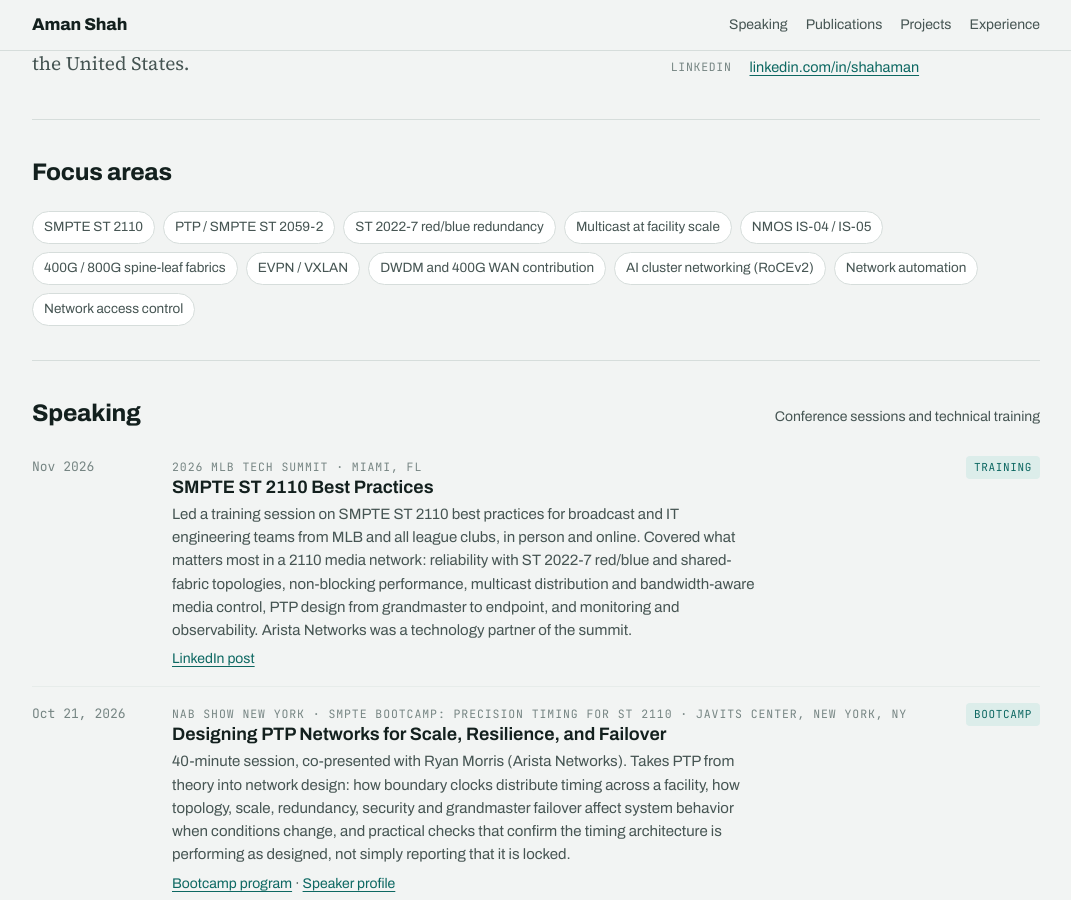
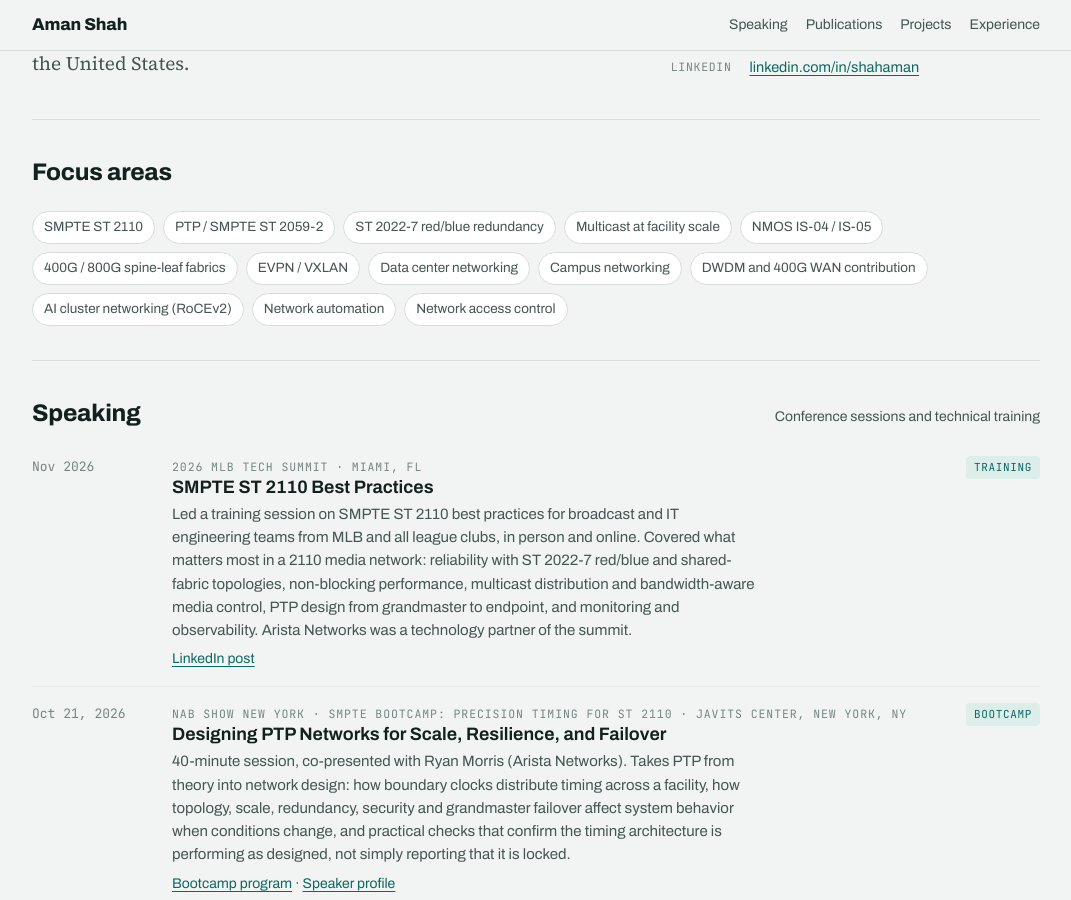
Before and after one commit to Amanshah91/amanshah91.github.io, a Jekyll site: the page built from index.html, in a window 1280 px wide and 900 px high, scrolled down 332 px. Shown: the whole window, without its empty margins (104-1175 px from the left). Built offline with Jekyll 4.4.1, drawn with Linux system fonts in a browser that asks for light colours.

Commit message:
Focus areas: add data center and campus networking
Co-Authored-By: Claude Opus 5.5 <noreply@anthropic.com>
Claude-Session: https://claude.ai/code/session_016ECpXB9SB4zXKomSvGvhZo

```diff
--- a/index.html
+++ b/index.html
@@ -33,6 +33,8 @@ layout: default
       <span>NMOS IS-04 / IS-05</span>
       <span>400G / 800G spine-leaf fabrics</span>
       <span>EVPN / VXLAN</span>
+      <span>Data center networking</span>
+      <span>Campus networking</span>
       <span>DWDM and 400G WAN contribution</span>
       <span>AI cluster networking (RoCEv2)</span>
       <span>Network automation</span>
```
